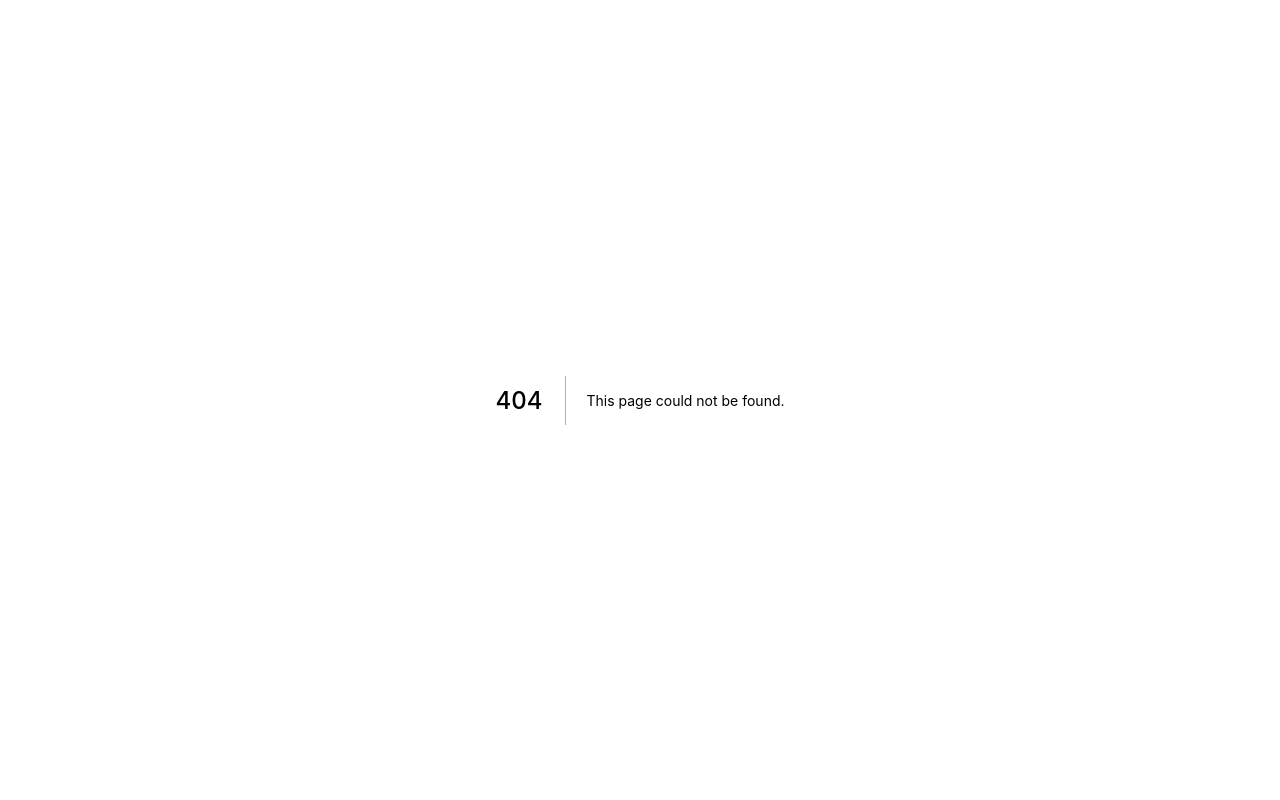
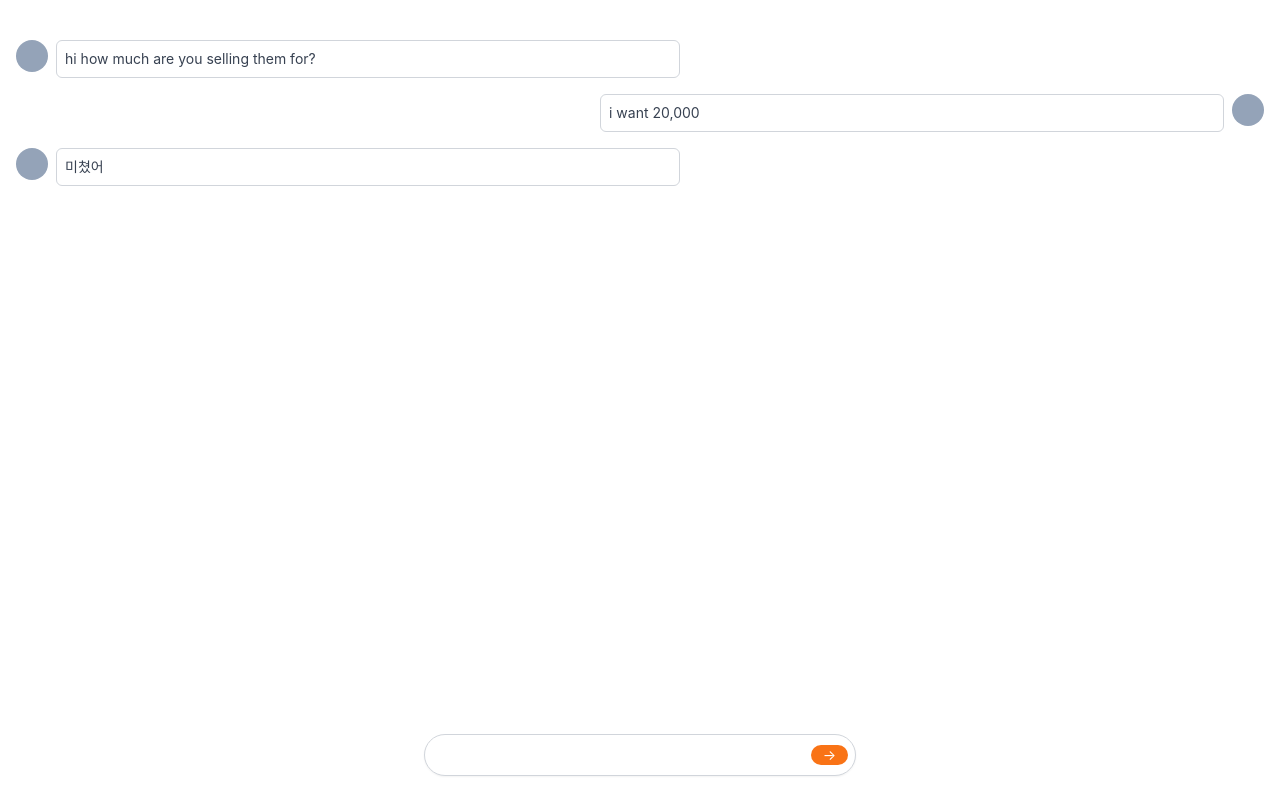
Before and after one commit to kth9192/carrot-market, a Next.js app: page /chat/1 in a window 1280 px wide. Before the commit this address had no page. Built offline with nearby package versions, Linux system fonts and the light colour scheme.

Commit message:
:sparkles: : chat & community view

```diff
--- a/package.json
+++ b/package.json
@@ -16,6 +16,7 @@
     "sass": "^1.49.9"
   },
   "devDependencies": {
+    "@tailwindcss/forms": "^0.5.2",
     "@types/node": "17.0.21",
     "@types/react": "17.0.39",
     "autoprefixer": "^10.4.2",
--- /dev/null
+++ b/pages/chat/[id].tsx
@@ -0,0 +1,41 @@
+import React from 'react';
+
+function ChatDetail() {
+  return (
+    <div className="space-y-4 py-10 px-4">
+      <div className="flex items-start space-x-2">
+        <div className="h-8 w-8 rounded-full bg-slate-400" />
+        <div className="w-1/2 rounded-md border border-gray-300 p-2 text-sm text-gray-700 ">
+          <p>hi how much are you selling them for?</p>
+        </div>
+      </div>
+      <div className="flex flex-row-reverse items-start space-x-2 space-x-reverse">
+        <div className="h-8 w-8 rounded-full bg-slate-400" />
+        <div className="w-1/2 rounded-md border border-gray-300 p-2 text-sm text-gray-700 ">
+          <p>i want 20,000</p>
+        </div>
+      </div>
+      <div className="flex items-start space-x-2">
+        <div className="h-8 w-8 rounded-full bg-slate-400" />
+        <div className="w-1/2 rounded-md border border-gray-300 p-2 text-sm text-gray-700 ">
+          <p>미쳤어</p>
+        </div>
+      </div>
+      <div className="fixed inset-x-0 bottom-4 mx-auto w-full max-w-md">
+        <div className="relative flex items-center px-2 py-2">
+          <input
+            type="text"
+            className="w-full rounded-full border-gray-300 pr-12 shadow-sm focus:border-orange-500 focus:outline-none focus:ring-orange-500"
+          />
+          <div className="absolute  right-0 flex pr-4">
+            <button className="flex items-center rounded-full bg-orange-500 px-3 text-sm text-white hover:bg-orange-600 focus:ring-2 focus:ring-orange-500 focus:ring-offset-2">
+              &rarr;
+            </button>
+          </div>
+        </div>
+      </div>
+    </div>
+  );
+}
+
+export default ChatDetail;
--- /dev/null
+++ b/pages/chat/index.tsx
@@ -0,0 +1,19 @@
+import React from 'react';
+
+function Chats() {
+  return (
+    <div className=" divide-y-[1px] py-10">
+      <div className=" itemes-center flex  cursor-pointer space-x-3 py-3 px-4 ">
+        <div className="h-12 w-12 rounded-full bg-slate-300" />
+        <div>
+          <p className=" text-gray-700">Steve Jebs</p>
+          <p className="text-sm  text-gray-500">
+            See you tomorrow in the cornder at 2pm!
+          </p>
+        </div>
+      </div>
+    </div>
+  );
+}
+
+export default Chats;
--- a/pages/community/[id].tsx
+++ b/pages/community/[id].tsx
@@ -1,3 +1,4 @@
+import { NextPage } from 'next/types';
 import React from 'react';
 
 const CommunityPostDetail: NextPage = () => {
--- a/pages/community/index.tsx
+++ b/pages/community/index.tsx
@@ -1,6 +1,13 @@
+import { useRouter } from 'next/router';
 import React from 'react';
 
 function Community() {
+  const router = useRouter();
+
+  const moveToWrite = () => {
+    router.push(`/community/write`);
+  };
+
   return (
     <div className="space-y-8 py-16 px-4">
       {Array.from({ length: 6 }).map((_, idx) => (
@@ -55,7 +62,10 @@ function Community() {
         </div>
       ))}
 
-      <button className="flex aspect-square w-[40px] items-center justify-center rounded-full bg-orange-500  text-white">
+      <button
+        className="fixed bottom-5 right-5 flex aspect-square w-[40px] items-center justify-center rounded-full bg-orange-500 text-white"
+        onClick={moveToWrite}
+      >
         <svg
           className="h-6 w-6"
           fill="none"
--- a/pages/community/write.tsx
+++ b/pages/community/write.tsx
@@ -1,7 +1,19 @@
 import React from 'react';
 
 function Write() {
-  return <div>Write</div>;
+  return (
+    <div className="px-4 py-10">
+      <textarea
+        className="mt-1 w-full rounded-md border-gray-300 shadow-sm focus:ring-orange-500"
+        rows={4}
+        placeholder="Answer this question"
+      />
+
+      <button className="mt-2 w-full rounded-md border border-transparent bg-orange-500 py-2 px-4 text-sm font-medium text-white shadow-sm hover:bg-orange-600 focus:outline-none focus:ring-2 focus:ring-orange-500 focus:ring-offset-2 ">
+        Submit
+      </button>
+    </div>
+  );
 }
 
 export default Write;
--- a/tailwind.config.js
+++ b/tailwind.config.js
@@ -6,5 +6,5 @@ module.exports = {
   theme: {
     extend: {},
   },
-  plugins: [],
+  plugins: [require('@tailwindcss/forms')],
 };
```
Also changed, not shown: 1 other file (tests, documents, lock files or other folders).
